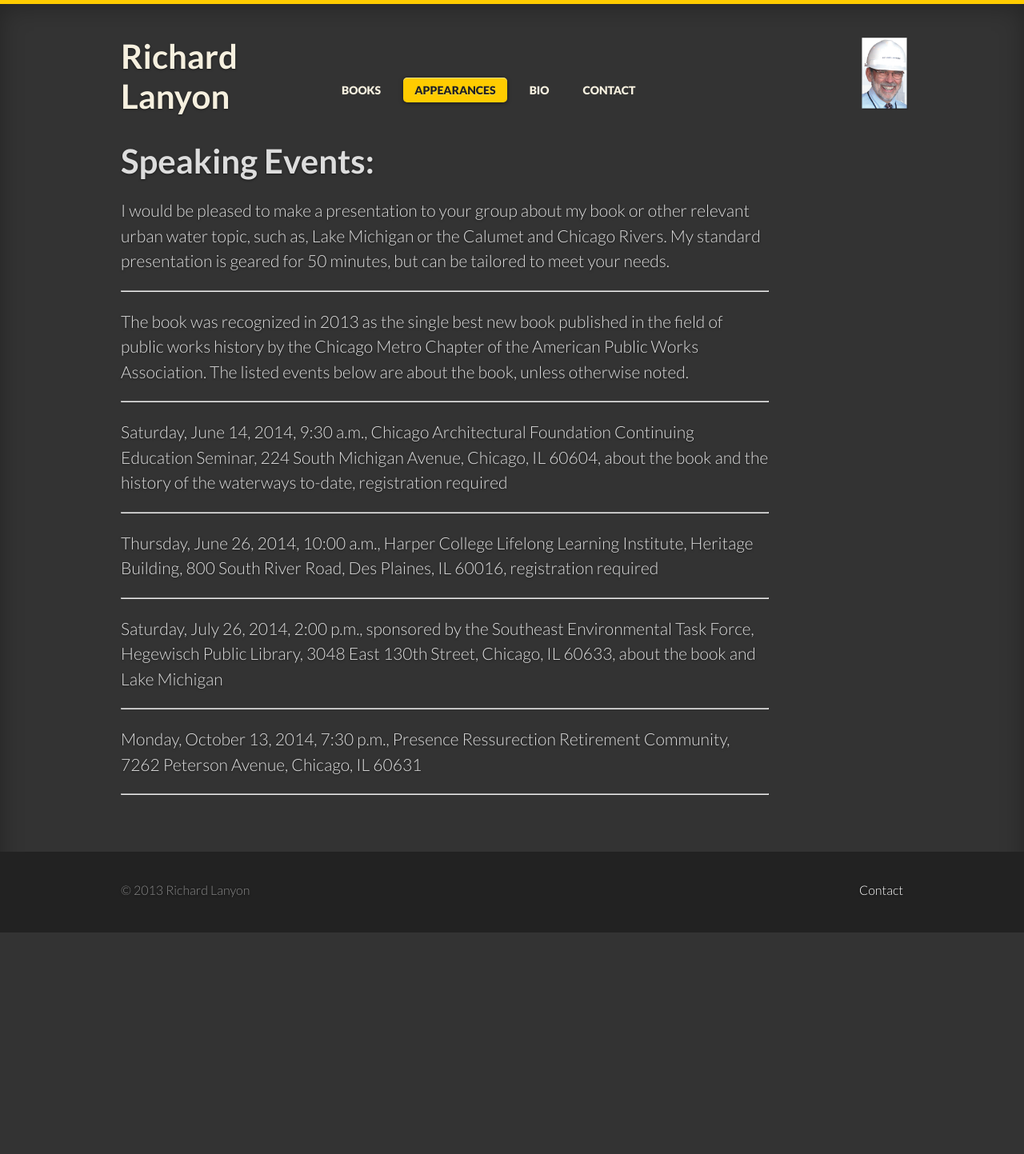
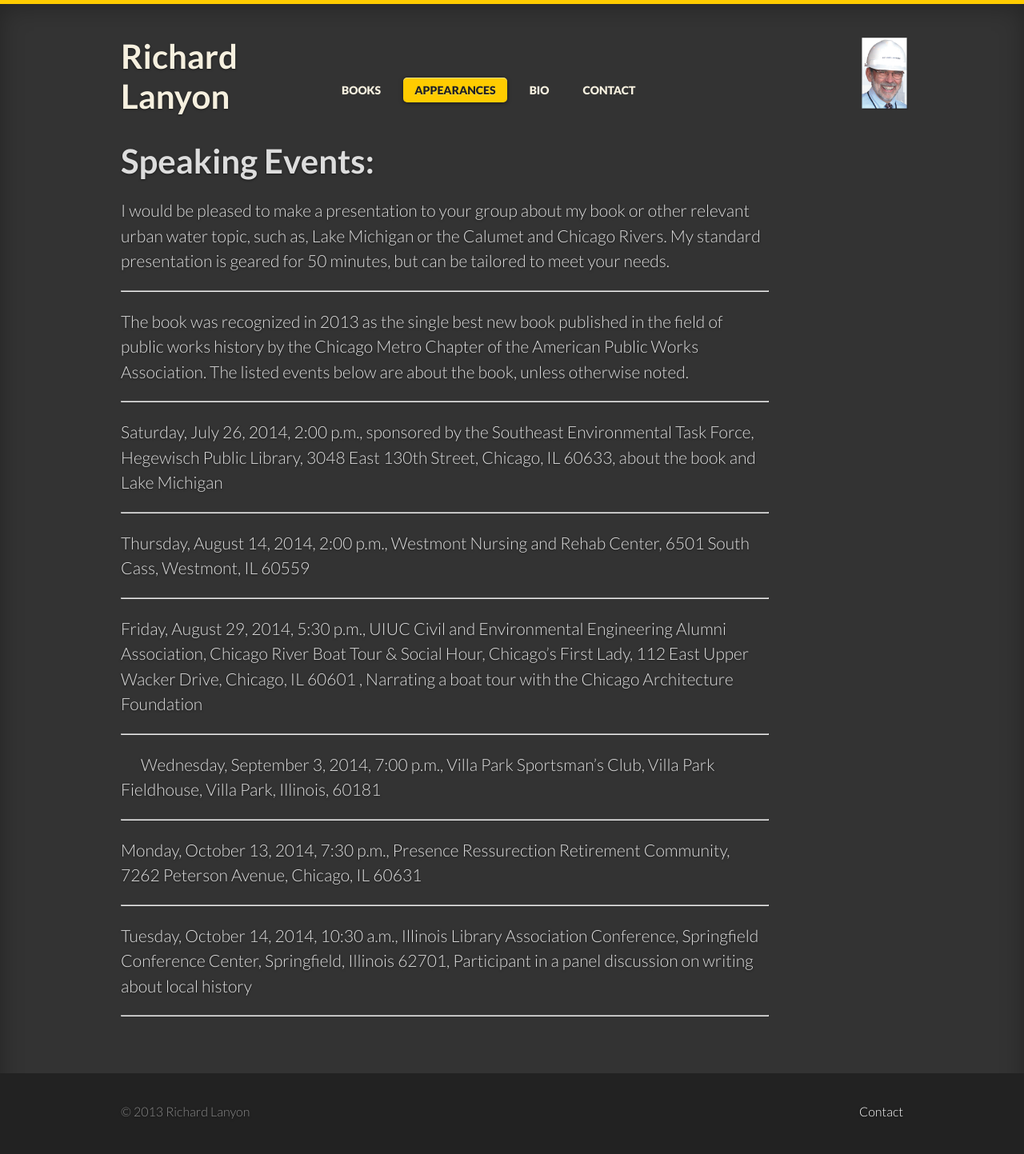
Before and after one commit to LanyonM/lanyonspeaks, a Jekyll site: the page built from _posts/2013-01-01-speaking.md, in a window 1280 px wide. Shown: the whole page at 80% size. Built offline with Jekyll 4.4.1, drawn with Linux system fonts in a browser that asks for light colours; some web fonts are replaced; before the commit the page ends 1166 px from its top, so only the background shows below that.

Commit message:
Update 2013-01-01-speaking.md

```diff
--- a/_posts/2013-01-01-speaking.md
+++ b/_posts/2013-01-01-speaking.md
@@ -14,18 +14,26 @@ The book was recognized in 2013 as the single best new book published in the fie
 
 ----
 
-Saturday, June 14, 2014, 9:30 a.m., Chicago Architectural Foundation Continuing Education Seminar, 224 South Michigan Avenue, Chicago, IL 60604, about the book and the history of the waterways to-date, registration required
+Saturday, July 26, 2014, 2:00 p.m., sponsored by the Southeast Environmental Task Force, Hegewisch Public Library, 3048 East 130th Street, Chicago, IL 60633, about the book and Lake Michigan
 
 ----
 
-Thursday, June 26, 2014, 10:00 a.m., Harper College Lifelong Learning Institute, Heritage Building, 800 South River Road, Des Plaines, IL 60016, registration required
+Thursday, August 14, 2014, 2:00 p.m., Westmont Nursing and Rehab Center, 6501 South Cass, Westmont, IL 60559
 
 ----
 
-Saturday, July 26, 2014, 2:00 p.m., sponsored by the Southeast Environmental Task Force, Hegewisch Public Library, 3048 East 130th Street, Chicago, IL 60633, about the book and Lake Michigan
+Friday, August 29, 2014, 5:30 p.m., UIUC Civil and Environmental Engineering Alumni Association, Chicago River Boat Tour & Social Hour, Chicago’s First Lady, 112 East Upper Wacker Drive, Chicago, IL 60601 , Narrating a boat tour with the Chicago Architecture Foundation
+
+----
+
+Wednesday, September 3, 2014, 7:00 p.m., Villa Park Sportsman’s Club, Villa Park Fieldhouse, Villa Park, Illinois, 60181
 
 ----
 
 Monday, October 13, 2014, 7:30 p.m., Presence Ressurection Retirement Community, 7262 Peterson Avenue, Chicago, IL 60631
 
 ----
+
+Tuesday, October 14, 2014, 10:30 a.m., Illinois Library Association Conference, Springfield Conference Center, Springfield, Illinois 62701, Participant in a panel discussion on writing about local history
+
+----
```
